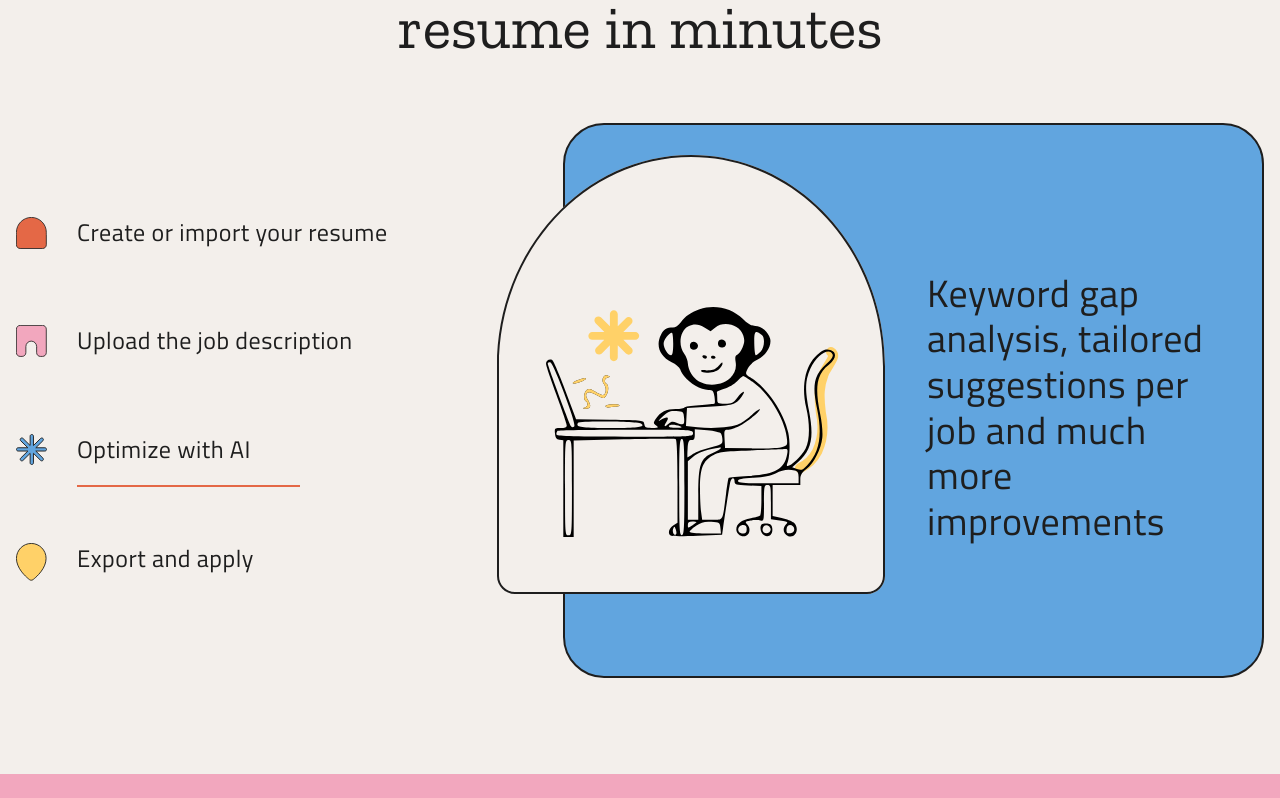
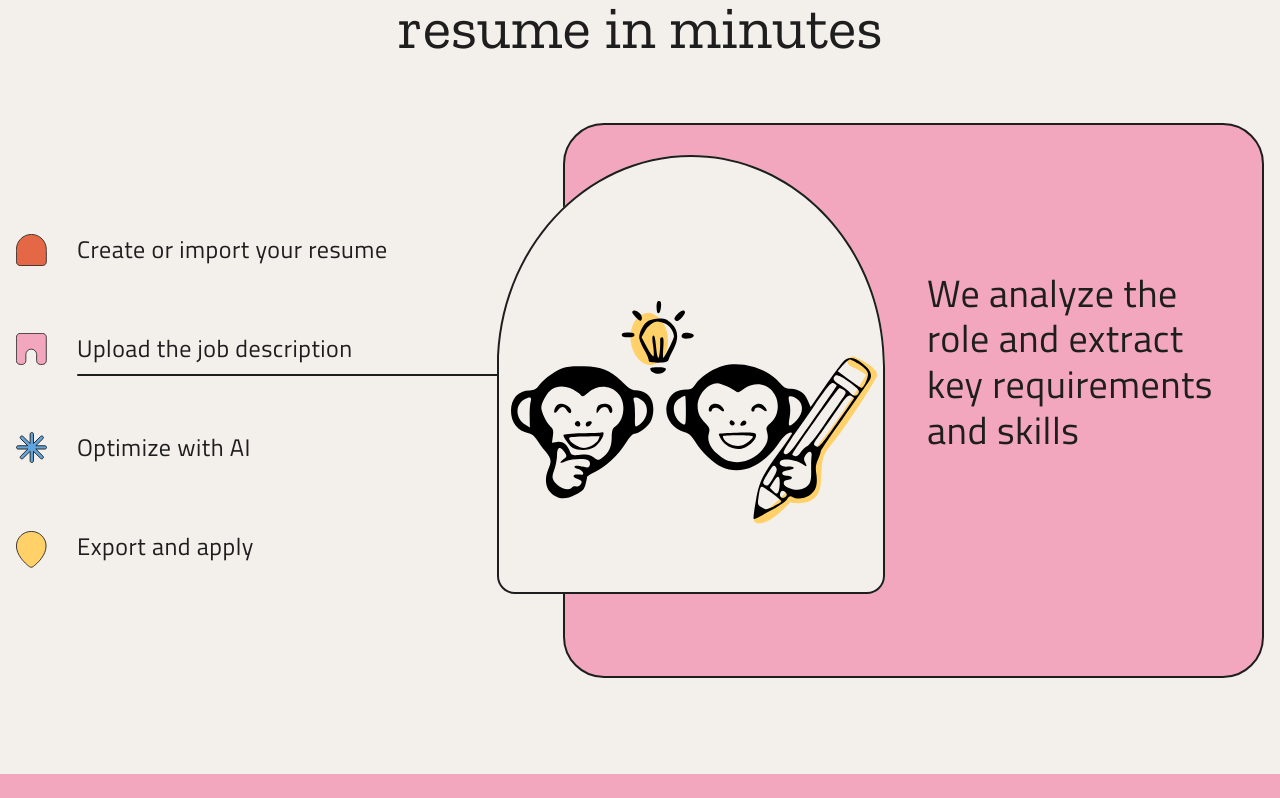
Before and after one commit to cvsapiens/cvsapiens-lp, a Next.js app: page / in a window 1280 px wide. Shown: the part 1862-2660 px from the top of the page. Built offline with nearby package versions, Linux system fonts and the light colour scheme.

Commit message:
fix bugs in the HOW IT WORKS section

```diff
--- a/app/globals.css
+++ b/app/globals.css
@@ -79,6 +79,17 @@ a {
   animation: shape-three-spin 18s linear infinite;
 }
 
+.how-it-works-progress {
+  width: 0;
+  animation-name: how-it-works-progress;
+  animation-timing-function: linear;
+  animation-fill-mode: forwards;
+}
+
+.how-it-works-card-content {
+  animation: how-it-works-card-enter 360ms ease-out both;
+}
+
 @keyframes shape-three-spin {
   from {
     transform: rotate(0deg);
@@ -88,8 +99,37 @@ a {
   }
 }
 
+@keyframes how-it-works-progress {
+  from {
+    width: 0;
+  }
+  to {
+    width: 100%;
+  }
+}
+
+@keyframes how-it-works-card-enter {
+  from {
+    opacity: 0;
+    transform: translateY(10px);
+  }
+  to {
+    opacity: 1;
+    transform: translateY(0);
+  }
+}
+
 @media (prefers-reduced-motion: reduce) {
   .shape-three-rotator {
     animation: none;
   }
+
+  .how-it-works-progress {
+    animation: none;
+    width: 100%;
+  }
+
+  .how-it-works-card-content {
+    animation: none;
+  }
 }
--- a/app/page.tsx
+++ b/app/page.tsx
@@ -1,7 +1,7 @@
 "use client";
 
 import Link from "next/link";
-import { ReactNode, startTransition, useEffect, useState } from "react";
+import { ReactNode, useEffect, useLayoutEffect, useRef, useState } from "react";
 import { COLOR_TOKENS } from "./lib/design-tokens";
 
 const ASSETS = {
@@ -182,13 +182,14 @@ function ProblemSection() {
   );
 }
 
-const HOW_IT_WORKS_STEP_DURATION_MS = 3200;
+const HOW_IT_WORKS_STEP_DURATION_MS = 5500;
 
 const howSteps = [
   {
     text: "Create or import your resume",
     icon: ASSETS.howIconResume,
     panelColor: "bg-[var(--coral-orange)]",
+    progressColor: "bg-[var(--coral-orange)]",
     illustration: ASSETS.howIllustrationOne,
     description: "Choose a template and fill your experience, or paste your existing content",
     descriptionWidth: "w-[307px]",
@@ -197,6 +198,7 @@ const howSteps = [
     text: "Upload the job description",
     icon: ASSETS.howIconJob,
     panelColor: "bg-[var(--chalk-pink)]",
+    progressColor: "bg-[var(--chalk-pink)]",
     illustration: ASSETS.howIllustrationTwo,
     description: "We analyze the role and extract key requirements and skills",
     descriptionWidth: "w-[307px]",
@@ -205,6 +207,7 @@ const howSteps = [
     text: "Optimize with AI",
     icon: ASSETS.howIconOptimize,
     panelColor: "bg-[var(--windjammer-blue)]",
+    progressColor: "bg-[var(--windjammer-blue)]",
     illustration: ASSETS.howIllustrationThree,
     description: "Keyword gap analysis, tailored suggestions per job and much more improvements",
     descriptionWidth: "w-[307px]",
@@ -213,6 +216,7 @@ const howSteps = [
     text: "Export and apply",
     icon: ASSETS.howIconExport,
     panelColor: "bg-[var(--daffodil)]",
+    progressColor: "bg-[var(--daffodil)]",
     illustration: ASSETS.howIllustrationFour,
     description: "Download a clean, ATS-friendly PDF",
     descriptionWidth: "w-[232px]",
@@ -221,61 +225,125 @@ const howSteps = [
 
 function HowItWorksSection() {
   const [activeStep, setActiveStep] = useState(0);
+  const [cycleKey, setCycleKey] = useState(0);
+  const gridRef = useRef<HTMLDivElement | null>(null);
+  const progressOverlayRef = useRef<HTMLDivElement | null>(null);
+  const stepLabelRefs = useRef<Array<HTMLSpanElement | null>>([]);
+  const panelTextRef = useRef<HTMLParagraphElement | null>(null);
 
   useEffect(() => {
-    const timer = window.setInterval(() => {
-      startTransition(() => {
+    const timer = window.setTimeout(() => {
       setActiveStep((currentStep) => (currentStep + 1) % howSteps.length);
-      });
+      setCycleKey((currentKey) => currentKey + 1);
     }, HOW_IT_WORKS_STEP_DURATION_MS);
 
     return () => {
-      window.clearInterval(timer);
+      window.clearTimeout(timer);
     };
-  }, []);
+  }, [activeStep, cycleKey]);
+
+  function restartStep(stepIndex: number) {
+    setActiveStep(stepIndex);
+    setCycleKey((currentKey) => currentKey + 1);
+  }
 
   const currentStep = howSteps[activeStep];
+
+  useLayoutEffect(() => {
+    const grid = gridRef.current;
+    const overlay = progressOverlayRef.current;
+    const activeLabel = stepLabelRefs.current[activeStep];
+    const panelText = panelTextRef.current;
+
+    if (!grid || !overlay || !activeLabel || !panelText) {
+      return;
+    }
+
+    const updateProgressLine = () => {
+      const gridRect = grid.getBoundingClientRect();
+      const labelRect = activeLabel.getBoundingClientRect();
+      const panelTextRect = panelText.getBoundingClientRect();
+
+      const left = labelRect.left - gridRect.left;
+      const top = labelRect.bottom - gridRect.top + 8;
+      const width = Math.max(0, panelTextRect.left - gridRect.left - left);
+
+      overlay.style.setProperty("--how-it-works-line-left", `${left}px`);
+      overlay.style.setProperty("--how-it-works-line-top", `${top}px`);
+      overlay.style.setProperty("--how-it-works-line-width", `${width}px`);
+    };
+
+    updateProgressLine();
+
+    const resizeObserver = new ResizeObserver(updateProgressLine);
+    resizeObserver.observe(grid);
+    resizeObserver.observe(activeLabel);
+    resizeObserver.observe(panelText);
+
+    return () => {
+      resizeObserver.disconnect();
+    };
+  }, [activeStep, currentStep.descriptionWidth]);
 
   return (
     <section id="features" className="section-wrap py-20 lg:py-24">
       <h2 className="mx-auto max-w-[697px] text-center text-[42px] leading-[1.05] sm:text-[60px]">From draft to optimized resume in minutes</h2>
-      <div className="mt-16 grid items-center gap-12 lg:grid-cols-[1fr_701px]">
-        <ul className="space-y-16">
+      <div ref={gridRef} className="relative mt-16 grid items-center gap-12 lg:grid-cols-[1fr_701px]">
+        <div ref={progressOverlayRef} className="pointer-events-none absolute inset-0 hidden lg:block">
+          <span
+            className="absolute h-[2px] rounded-full bg-[var(--slate-grey)]"
+            style={{
+              left: "var(--how-it-works-line-left)",
+              top: "var(--how-it-works-line-top)",
+              width: "var(--how-it-works-line-width)",
+            }}
+          />
+          <span
+            className="absolute h-[4px] overflow-hidden rounded-full"
+            style={{
+              left: "var(--how-it-works-line-left)",
+              top: "calc(var(--how-it-works-line-top) - 1px)",
+              width: "var(--how-it-works-line-width)",
+            }}
+          >
+            <span
+              key={`${activeStep}-${cycleKey}`}
+              className={cn("how-it-works-progress block h-full", currentStep.progressColor)}
+              style={{
+                animationDuration: `${HOW_IT_WORKS_STEP_DURATION_MS}ms`,
+              }}
+            />
+          </span>
+        </div>
+        <ul className="relative z-10 space-y-16">
           {howSteps.map((step, index) => (
             <li key={step.text}>
               <button
                 type="button"
-                onClick={() =>
-                  startTransition(() => {
-                    setActiveStep(index);
-                  })
-                }
-                className="group flex items-start gap-[30px] text-left"
+                onClick={() => restartStep(index)}
+                className="group flex cursor-pointer items-start gap-[30px] text-left"
                 aria-pressed={index === activeStep}
               >
                 <img src={step.icon} alt="" aria-hidden width={31} height={32} className="mt-[2px] h-auto w-[31px] shrink-0" />
-                <span className="relative block pb-[10px] font-[var(--font-zilla-slab)] font-medium text-[24px] leading-[1.45] tracking-[0.5px]">
+                <span
+                  ref={(element) => {
+                    stepLabelRefs.current[index] = element;
+                  }}
+                  className="block font-[var(--font-zilla-slab)] font-medium text-[24px] leading-[1.45] tracking-[0.5px] transition-colors duration-200 group-hover:text-[#626262]"
+                >
                   {step.text}
-                  {index === activeStep && (
-                    <span className="pointer-events-none absolute left-0 top-full mt-[8px] h-[2px] w-[223px] bg-[var(--slate-grey)]">
-                      <span
-                        className="absolute inset-y-0 left-0 bg-[var(--coral-orange)] transition-transform ease-linear"
-                        style={{
-                          width: "223px",
-                          transform: "scaleX(1)",
-                          transformOrigin: "left center",
-                          transitionDuration: `${HOW_IT_WORKS_STEP_DURATION_MS}ms`,
-                        }}
-                        key={activeStep}
-                      />
-                    </span>
-                  )}
                 </span>
               </button>
             </li>
           ))}
         </ul>
-        <div className={cn("relative h-[555px] w-full rounded-[41px] border-2 border-[var(--slate-grey)]", currentStep.panelColor)}>
+        <div
+          className={cn(
+            "relative z-10 h-[555px] w-full rounded-[41px] border-2 border-[var(--slate-grey)] transition-colors duration-500 ease-out",
+            currentStep.panelColor,
+          )}
+        >
+          <div key={`${activeStep}-${cycleKey}`} className="how-it-works-card-content absolute inset-0">
             <img
               src={currentStep.illustration}
               alt="How CV Sapiens works"
@@ -283,9 +351,13 @@ function HowItWorksSection() {
               height={439}
               className="absolute -left-[68px] top-[30px] h-[439px] w-[388px]"
             />
-          <p className={cn("absolute left-[362px] top-[146px] font-[var(--font-zilla-slab)] text-[38px] leading-[1.2] tracking-[0.5px]", currentStep.descriptionWidth)}>
+            <p
+              ref={panelTextRef}
+              className={cn("absolute left-[362px] top-[146px] font-[var(--font-zilla-slab)] text-[38px] leading-[1.2] tracking-[0.5px]", currentStep.descriptionWidth)}
+            >
               {currentStep.description}
             </p>
+          </div>
         </div>
       </div>
     </section>
```
Lines whose indentation alone changed are shown as unchanged.
